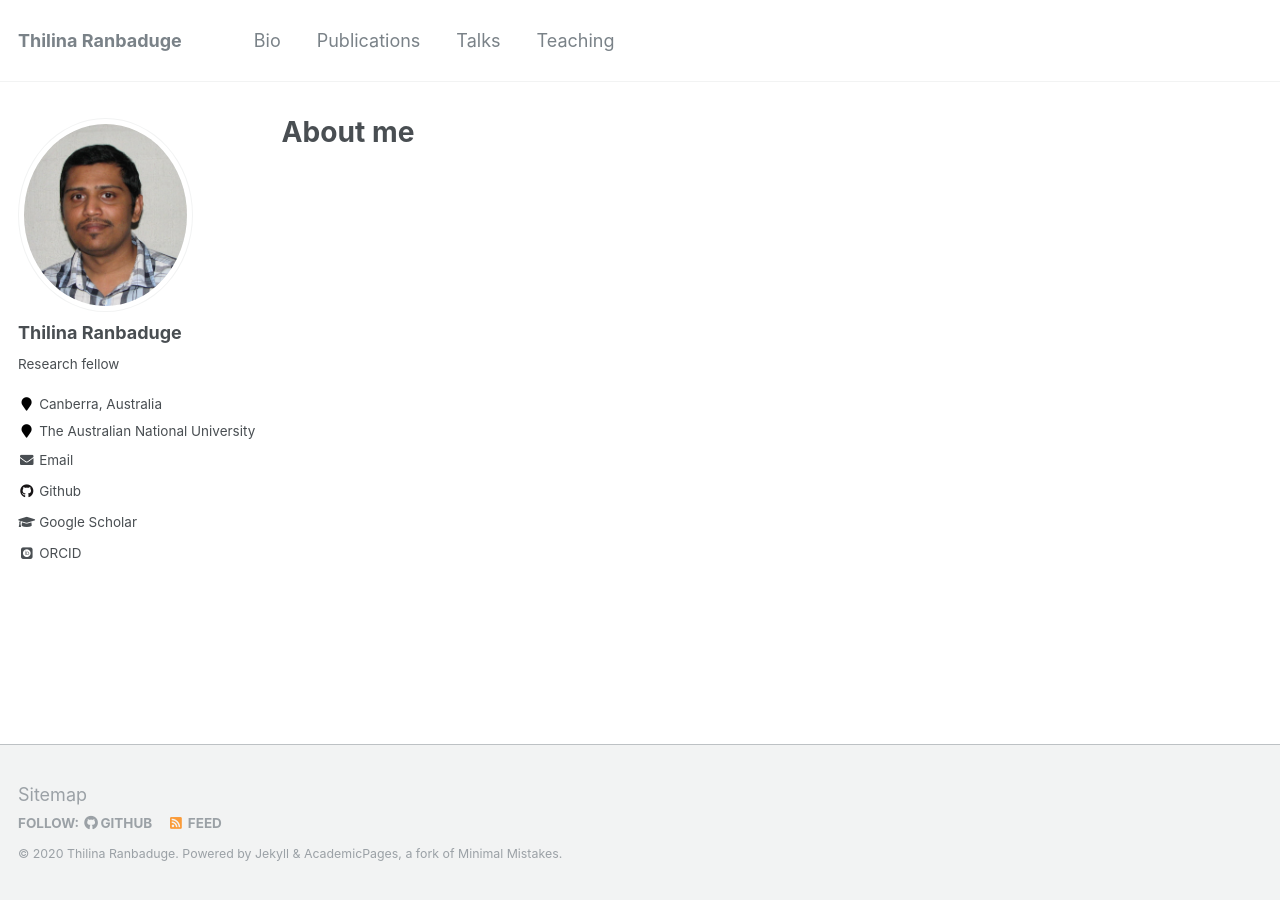
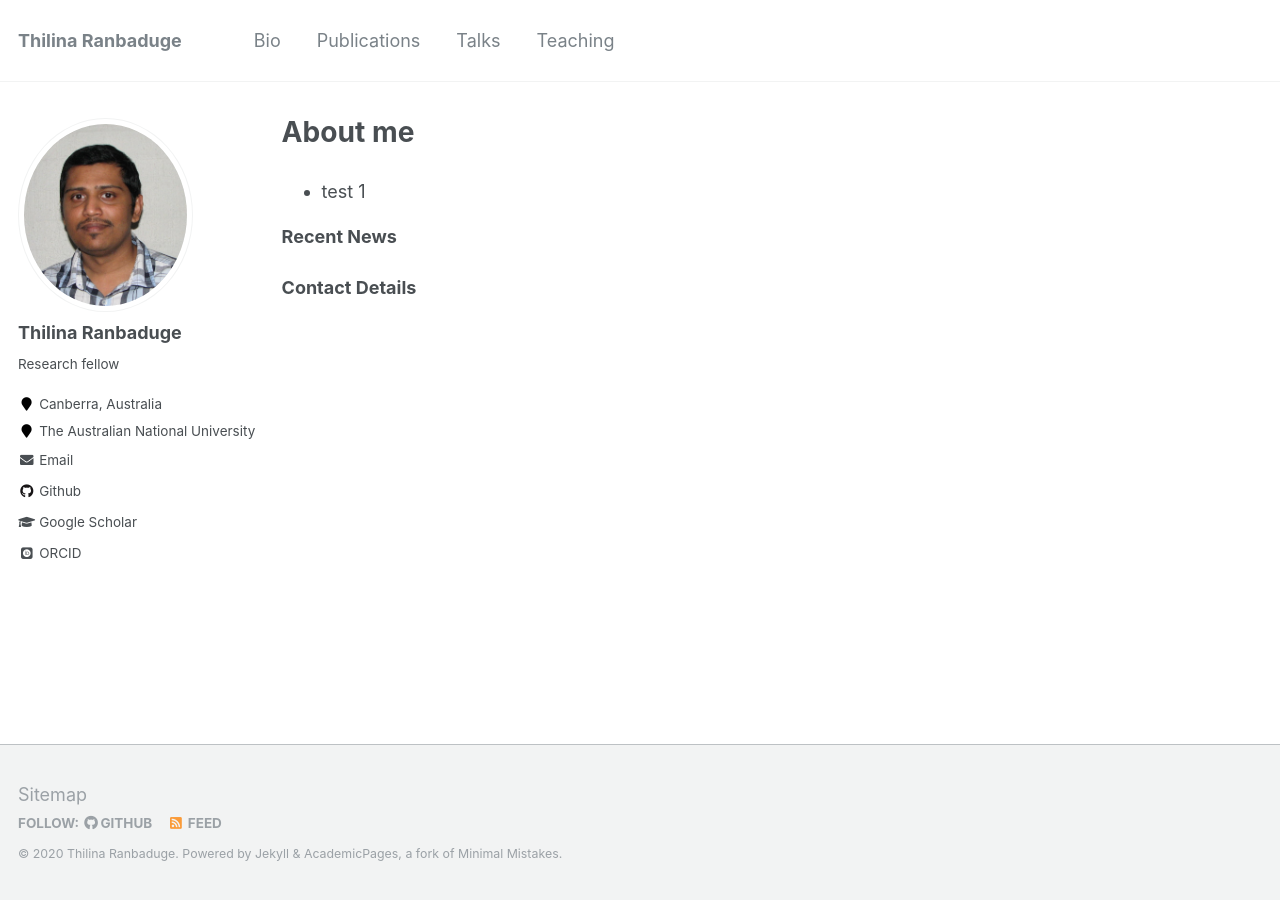
Before and after one commit to thilina-ranbaduge/thilina-ranbaduge.github.io, a Jekyll site: the page built from _pages/about.md, in a window 1280 px wide. Built offline with Jekyll 4.4.1, drawn with Linux system fonts in a browser that asks for light colours; some web fonts are replaced.

Commit message:
Update about.md

```diff
--- a/_pages/about.md
+++ b/_pages/about.md
@@ -7,3 +7,15 @@ redirect_from:
   - /about/
   - /about.html
 ---
+
+<ul>
+  <li>test 1</li>
+
+</ul>
+
+<b> Recent News</b>
+
+
+
+
+<b> Contact Details </b>
```
